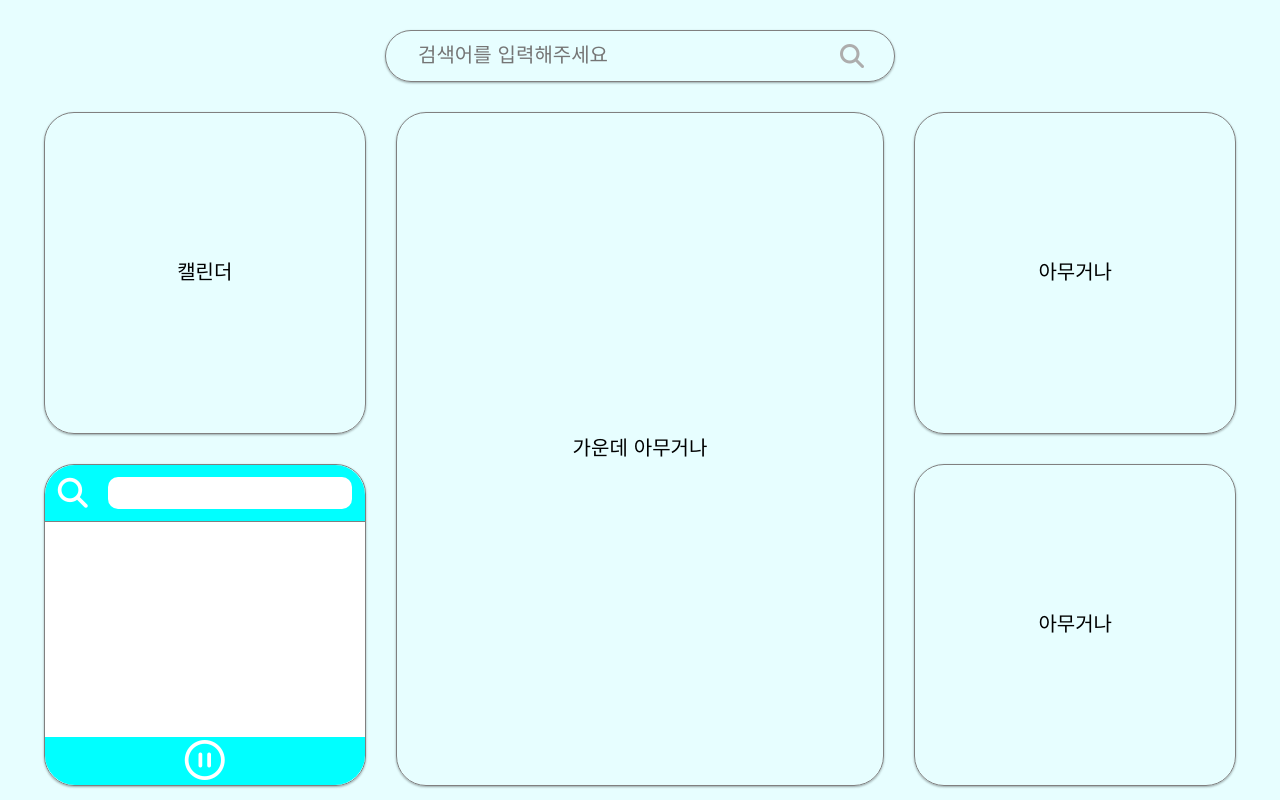
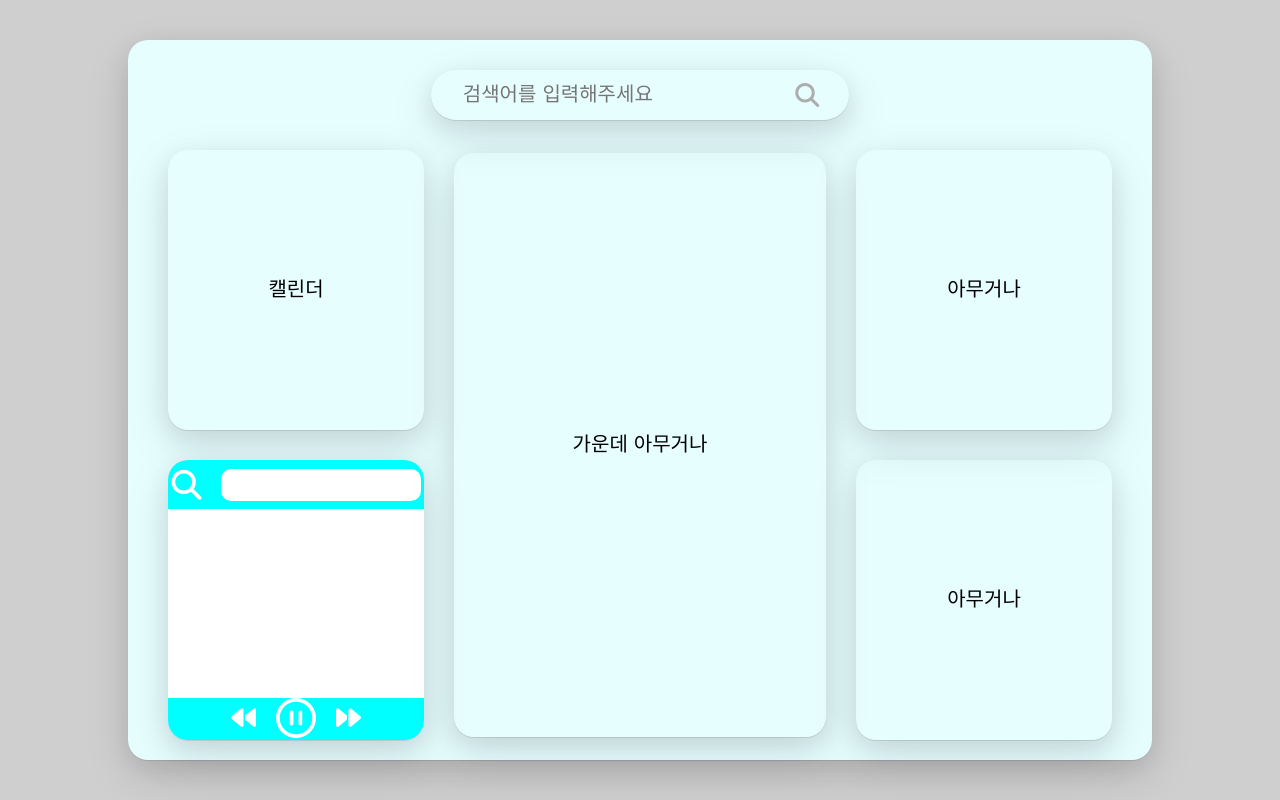
Before and after one commit to My-Own-Page/myOwnPage, a plain HTML site: page index.html in a window 1280 px wide. Drawn offline with nearby package versions, Linux system fonts and the light colour scheme; a web font is replaced by a local one.

Commit message:
메인 템플릿 변경 및 musicplayer개선

```diff
--- a/MusicPlayer/assets/scripts/app.js
+++ b/MusicPlayer/assets/scripts/app.js
@@ -21,7 +21,7 @@ linkInput.addEventListener("keydown", async (e) => {
         const videoData = await fetchVideoData(youtubeId);
         console.log(videoData);
         const musicObj = {
-          title: truncateTitle(videoData.snippet.title, 35),
+          title: truncateTitle(videoData.snippet.title, 30),
           thumb: videoData.snippet.thumbnails.default.url,
           url: linkValue,
           youtube_id: youtubeId,
@@ -97,7 +97,7 @@ function removeMusicItem(li) {
 }
 
 const pauseMusicItem = (e) => {
-  const iframe = e.target.parentNode.parentNode.parentNode.querySelector('iframe');
+  const iframe = e.target.parentNode.parentNode.parentNode.parentNode.querySelector('iframe');
   if (iframe) {
     iframe.contentWindow.postMessage('{"event":"command","func":"pauseVideo","args":""}', '*');
   } else {
@@ -109,7 +109,7 @@ const pauseMusicItem = (e) => {
 };
 
 const playMusicItem = (e) => {
-  const iframe = e.target.parentNode.parentNode.parentNode.querySelector('iframe');
+  const iframe = e.target.parentNode.parentNode.parentNode.parentNode.querySelector('iframe');
   if (iframe) {
     iframe.contentWindow.postMessage('{"event":"command","func":"playVideo","args":""}', '*');
   } else {
@@ -125,6 +125,60 @@ $pauseButton.addEventListener('click', pauseMusicItem);
 
 const $playButton = document.querySelector('.fa-circle-play');
 $playButton.addEventListener('click', playMusicItem);
+
+const $forwardButton = document.querySelector('.fa-forward');
+$forwardButton.addEventListener('click', () => {
+  if (selectedLi) {
+    const selectedLiIndex = Array.from(playlistContainer.children).indexOf(selectedLi);
+    console.log("Selected Li Index:", selectedLiIndex);
+    console.log(selectedLiIndex);
+    if (selectedLiIndex > 0) {
+      const previousLi = playlistContainer.children[selectedLiIndex - 1];
+      console.log("Previous Li:", previousLi);
+      selectLi(previousLi);
+    }
+  }
+});
+
+const $backwardButton = document.querySelector('.fa-backward');
+$backwardButton.addEventListener('click', (youtubeId) => {
+  if (selectedLi) {
+    const selectedLiIndex = Array.from(playlistContainer.children).indexOf(selectedLi);
+    console.log("Selected Li Index:", selectedLiIndex);
+    console.log(selectedLiIndex);
+    if (selectedLiIndex > 0) {
+      const previousLi = playlistContainer.children[selectedLiIndex - 1];
+      console.log("Previous Li:", previousLi);
+      selectLi(previousLi, youtubeId);
+    }
+  }
+});
+
+function selectLi(li, youtubeId) {
+  if (selectedLi) {
+    selectedLi.style.backgroundColor = '';
+  }
+
+  selectedLi = li;
+  selectedLi.style.backgroundColor = '#FFFFCC';
+
+  // const youtubeId = extractYouTubeId(selectedLi.querySelector('h3').textContent);
+  if (currentIframe) {
+    $musicPlayer.removeChild(currentIframe);
+  }
+
+  const newIframe = document.createElement('iframe');
+  newIframe.setAttribute('src', `https://www.youtube.com/embed/${youtubeId}?autoplay=1&rel=0&enablejsapi=1`);
+  newIframe.setAttribute('width', '0');
+  newIframe.setAttribute('height', '0');
+  newIframe.setAttribute('frameborder', '0');
+  newIframe.setAttribute('allow', 'accelerometer; autoplay; encrypted-media; gyroscope; picture-in-picture');
+  newIframe.allowFullscreen = true;
+
+  $musicPlayer.appendChild(newIframe);
+  currentIframe = newIframe;
+}
+
 
 
 function truncateTitle(title, maxLength) {
--- a/MusicPlayer/assets/styles/app.css
+++ b/MusicPlayer/assets/styles/app.css
@@ -13,9 +13,8 @@ section .youtubeUrl {
   justify-content: center;
   align-items: center;
   gap: 20px;
-  border-top-left-radius: 30px;
-  border-top-right-radius: 30px;
-  border-bottom: 1px solid gray;
+  border-top-left-radius: 20px;
+  border-top-right-radius: 20px;
 }
 
 section .youtubeUrl input {
@@ -53,18 +52,18 @@ img {
 .bottomBar {
   height: 6vh;
   background: aqua;
-  border-bottom-left-radius: 30px;
-  border-bottom-right-radius: 30px;
+  border-bottom-left-radius: 20px;
+  border-bottom-right-radius: 20px;
   display: flex;
   justify-content: center;
   align-items: center;
+  gap: 80px;
 }
 
-.bottomBar .fa-circle-pause {
+.bottomBar .playPauseBox {
   position: absolute;
 }
 
 .bottomBar .fa-circle-play {
-  position: absolute;
   display: none;
 }
--- a/MusicPlayer/index.html
+++ b/MusicPlayer/index.html
@@ -21,7 +21,7 @@
   <script src="https://www.youtube.com/player_api"></script>
   <!-- <script src="https://cdnjs.cloudflare.com/ajax/libs/youtube-player/3.2.0/iframe.js"></script> -->
 
-  <script type="module" src="./assets/scripts/apikey.js"></script>
+
 
 
 </head>
@@ -38,8 +38,12 @@
       </ul>
     </div>
     <div class="bottomBar">
-      <i class="fa-regular fa-circle-pause fa-2xl" style="color: #ffffff;"></i>
-      <i class="fa-regular fa-circle-play fa-2xl" style="color: #ffffff;"></i>
+      <i class="fa-solid fa-backward fa-lg" style="color: #ffffff;"></i>
+      <div class="playPauseBox">
+        <i class="fa-regular fa-circle-pause fa-2xl" style="color: #ffffff;"></i>
+        <i class="fa-regular fa-circle-play fa-2xl" style="color: #ffffff;"></i>
+      </div>
+      <i class="fa-solid fa-forward fa-lg" style="color: #ffffff;"></i>
     </div>
   </section>
 </body>
--- a/index.html
+++ b/index.html
@@ -23,6 +23,7 @@
 </head>
 
 <body>
+  <div class="container">
     <div class="header">
       <div class="searchBox">
         <input type="text" id="search" placeholder="검색어를 입력해주세요">
@@ -42,6 +43,7 @@
         <div class="any2">아무거나</div>
       </div>
     </div>
+  </div>
 </body>
 
 </html>
--- a/main.css
+++ b/main.css
@@ -1,7 +1,21 @@
 @import url("https://fonts.googleapis.com/css2?family=Chela+One&family=Jua&family=Noto+Sans+KR:wght@100;300;400;500;700;900&family=Poppins:wght@300;400;500;600;700;800&display=swap");
 
 body {
+  background: rgb(207, 207, 207);
+  display: flex;
+  justify-content: center;
+  align-items: center;
+}
+
+.container {
   background: #e7feff;
+  width: 80%;
+  height: 90%;
+  box-shadow: rgba(17, 17, 26, 0.1) 0px 1px 0px,
+    rgba(17, 17, 26, 0.1) 0px 8px 24px, rgba(17, 17, 26, 0.1) 0px 16px 48px;
+  border-radius: 20px;
+  position: absolute;
+  top: 5%;
 }
 
 .header {
@@ -12,11 +26,12 @@ body {
 }
 
 .searchBox {
-  width: 35vw;
+  width: 28vw;
   height: 5vh;
-  border: 1px solid gray;
-  box-shadow: 0 1px 3px rgba(0, 0, 0, 0.12), 0 1px 2px rgba(0, 0, 0, 0.24);
-  border-radius: 30px;
+  /* border: 1px solid gray; */
+  box-shadow: rgba(17, 17, 26, 0.1) 0px 1px 0px,
+    rgba(17, 17, 26, 0.1) 0px 8px 24px, rgba(17, 17, 26, 0.1) 0px 16px 48px;
+  border-radius: 50px;
   display: flex;
   justify-content: space-between;
   align-items: center;
@@ -59,11 +74,12 @@ body {
 }
 
 .leftContent .calendar {
-  width: 25vw;
-  height: 40vh;
-  border: 1px solid gray;
-  border-radius: 30px;
-  box-shadow: 0 1px 3px rgba(0, 0, 0, 0.12), 0 1px 2px rgba(0, 0, 0, 0.24);
+  width: 20vw;
+  height: 35vh;
+  /* border: 1px solid gray; */
+  border-radius: 20px;
+  box-shadow: rgba(17, 17, 26, 0.1) 0px 1px 0px,
+    rgba(17, 17, 26, 0.1) 0px 8px 24px, rgba(17, 17, 26, 0.1) 0px 16px 48px;
 
   display: flex;
   justify-content: center;
@@ -71,11 +87,12 @@ body {
 }
 
 .leftContent .musicPlayer {
-  width: 25vw;
-  height: 40vh;
-  border-radius: 30px;
-  border: 1px solid gray;
-  box-shadow: 0 1px 3px rgba(0, 0, 0, 0.12), 0 1px 2px rgba(0, 0, 0, 0.24);
+  width: 20vw;
+  height: 35vh;
+  border-radius: 20px;
+  /* border: 1px solid gray; */
+  box-shadow: rgba(17, 17, 26, 0.1) 0px 1px 0px,
+    rgba(17, 17, 26, 0.1) 0px 8px 24px, rgba(17, 17, 26, 0.1) 0px 16px 48px;
 
   display: flex;
   justify-content: center;
@@ -84,10 +101,11 @@ body {
 
 .centerContent {
   width: 38vw;
-  height: 84vh;
-  border-radius: 30px;
-  border: 1px solid gray;
-  box-shadow: 0 1px 3px rgba(0, 0, 0, 0.12), 0 1px 2px rgba(0, 0, 0, 0.24);
+  height: 73vh;
+  border-radius: 20px;
+  /* border: 1px solid gray; */
+  box-shadow: rgba(17, 17, 26, 0.1) 0px 1px 0px,
+    rgba(17, 17, 26, 0.1) 0px 8px 24px, rgba(17, 17, 26, 0.1) 0px 16px 48px;
 
   display: flex;
   justify-content: center;
@@ -101,11 +119,12 @@ body {
 }
 
 .rightContent .any1 {
-  width: 25vw;
-  height: 40vh;
-  border: 1px solid gray;
-  border-radius: 30px;
-  box-shadow: 0 1px 3px rgba(0, 0, 0, 0.12), 0 1px 2px rgba(0, 0, 0, 0.24);
+  width: 20vw;
+  height: 35vh;
+  /* border: 1px solid gray; */
+  border-radius: 20px;
+  box-shadow: rgba(17, 17, 26, 0.1) 0px 1px 0px,
+    rgba(17, 17, 26, 0.1) 0px 8px 24px, rgba(17, 17, 26, 0.1) 0px 16px 48px;
 
   display: flex;
   justify-content: center;
@@ -113,11 +132,12 @@ body {
 }
 
 .rightContent .any2 {
-  width: 25vw;
-  height: 40vh;
-  border: 1px solid gray;
-  border-radius: 30px;
-  box-shadow: 0 1px 3px rgba(0, 0, 0, 0.12), 0 1px 2px rgba(0, 0, 0, 0.24);
+  width: 20vw;
+  height: 35vh;
+  /* border: 1px solid gray; */
+  border-radius: 20px;
+  box-shadow: rgba(17, 17, 26, 0.1) 0px 1px 0px,
+    rgba(17, 17, 26, 0.1) 0px 8px 24px, rgba(17, 17, 26, 0.1) 0px 16px 48px;
 
   display: flex;
   justify-content: center;
```
Lines whose indentation alone changed are shown as unchanged.
